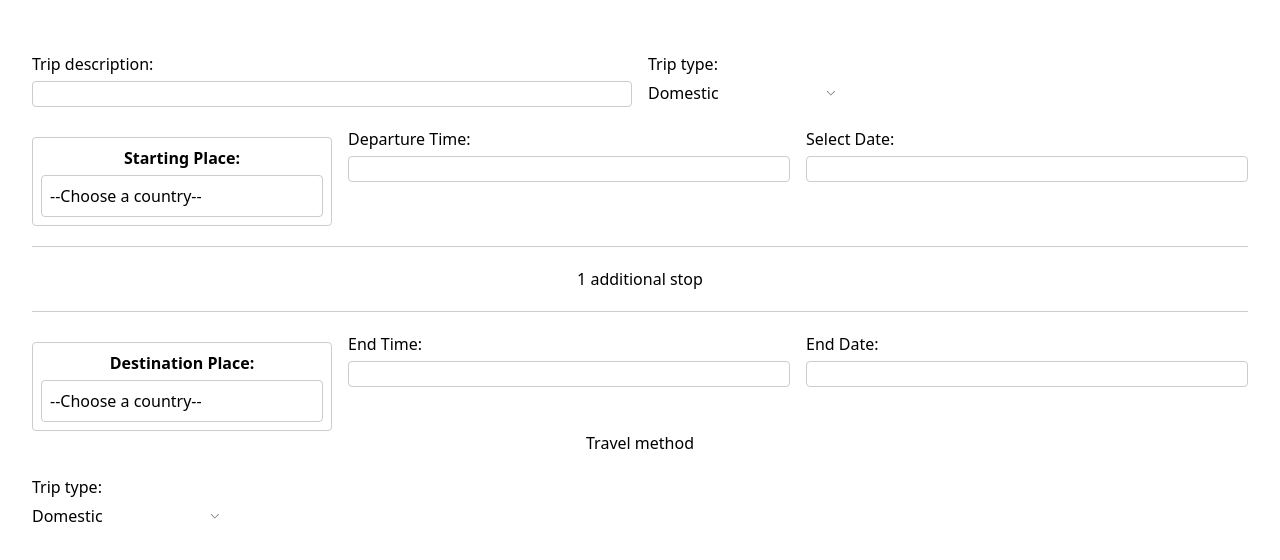
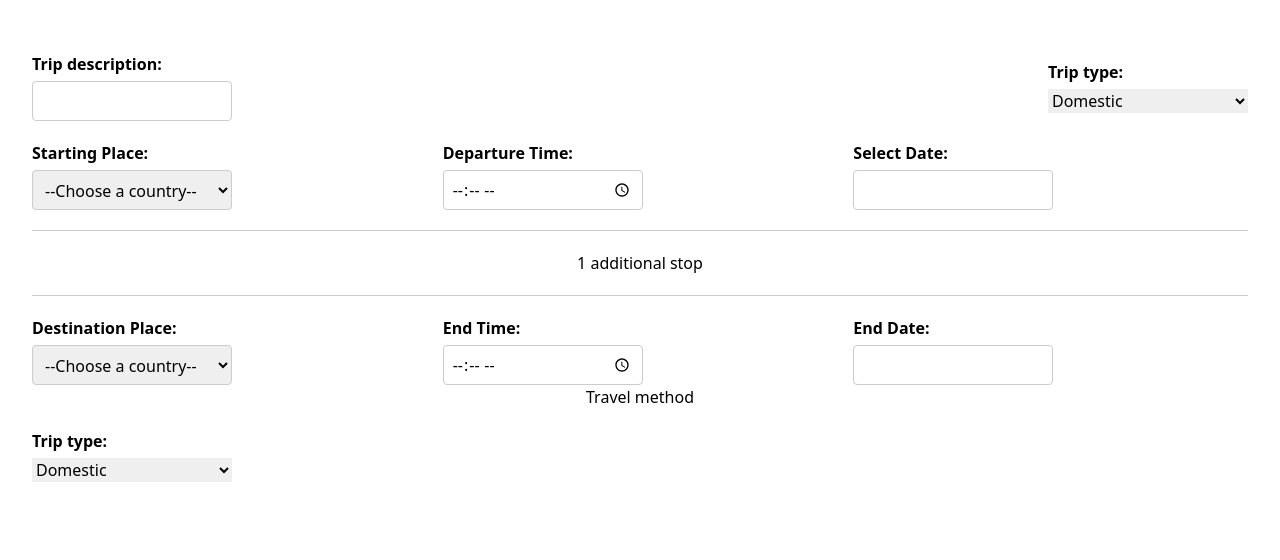
Before and after one commit to tutors-fi/Business-Travel-Expense-app, a React (Vite) app in the folder ts-matkalasku-app/: page / in a window 1280 px wide. Shown: the top 560 px of the page. Built offline with nearby package versions, Linux system fonts and the light colour scheme.

Commit message:
Reorganized components into own folders

```diff
--- /dev/null
+++ b/ts-matkalasku-app/src/components-departure/DatePicker/CustomDatePicker.css
@@ -0,0 +1,18 @@
+.date-picker-container {
+  display: flex;
+  flex-direction: column;
+  align-items: flex-start; /* Align items to the start of the container */
+  flex: 2.2;
+}
+
+.date-picker-container label {
+  font-weight: bold;
+  margin-right: 10px; /* Add space between label and input */
+}
+
+.date-picker-input {
+  height: 30px; /* Adjust to match other input sizes */
+  padding: 5px;
+  border: 1px solid #ccc;
+  border-radius: 4px;
+}
--- a/ts-matkalasku-app/src/components-departure/DatePicker.tsx
+++ b/ts-matkalasku-app/src/components-departure/DatePicker/DatePicker.tsx
@@ -1,6 +1,8 @@
 import React, { useState } from "react";
 import DatePicker from "react-datepicker";
 import "react-datepicker/dist/react-datepicker.css";
+// import "./CustomDatePicker.css";
+import "../styles.css";
 
 interface CustomDatePickerProps {
   label: string;
--- a/ts-matkalasku-app/src/components-departure/DepatureInfo.tsx
+++ b/ts-matkalasku-app/src/components-departure/DepatureInfo.tsx
@@ -1,22 +1,25 @@
-import TextBox from "./TextBox";
-import SelectBox from "./SelectBox";
-import CustomDatePicker from "./DatePicker";
-import SelectCountry from "./SelectCountry.tsx";
+import TextBox from "./TextBox/TextBox.tsx";
+import SelectBox from "./SelectBox/SelectBox.tsx";
+import CustomDatePicker from "./DatePicker/DatePicker.tsx";
+import SelectCountry from "./SelectCountry/SelectCountry.tsx";
 
 export const Departure_Info = () => {
   return (
     <div>
       <div className="text-box-row">
         <TextBox label="Trip description: " className="text-box" />
-        <SelectBox label="Trip type: " className="text-box" />
+        <SelectBox label="Trip type: " className="text-box-type" />
       </div>
       <div className="text-box-row">
         <SelectCountry
           label="Starting Place: "
           className="select-box-country"
         />
-        <TextBox label="Departure Time: " className="text-box" />
-        <CustomDatePicker label="Select Date: " className="text-box" />
+        <TextBox label="Departure Time: " type="time" className="text-box" />
+        <CustomDatePicker
+          label="Select Date: "
+          className="date-picker-container"
+        />
       </div>
       <hr className="divider" />
       <p>1 additional stop</p>
@@ -26,12 +29,15 @@ export const Departure_Info = () => {
           label="Destination Place: "
           className="select-box-country"
         />
-        <TextBox label="End Time: " className="text-box" />
-        <CustomDatePicker label="End Date: " className="text-box" />
+        <TextBox label="End Time: " type="time" className="text-box" />
+        <CustomDatePicker
+          label="End Date: "
+          className="date-picker-container"
+        />
       </div>
       <p>Travel method</p>
       <div className="text-box-row">
-        <SelectBox label="Trip type: " className="text-box" />
+        <SelectBox label="Trip type: " className="text-box-type" />
       </div>
     </div>
   );
--- a/ts-matkalasku-app/src/components-departure/SelectBox.css
+++ b/ts-matkalasku-app/src/components-departure/SelectBox/SelectBox.css
@@ -5,5 +5,9 @@ select {
   padding-right: 30px; /* Make room for the custom dropdown arrow */
   background-color: white; /* Ensure background color is white */
   color: #333; /* Set text color */
-  width: 200px;
+  width: 150px;
+  padding: 8px;
+  border: 1px solid #ccc;
+  border-radius: 4px;
+  background: white;
 }
--- a/ts-matkalasku-app/src/components-departure/SelectBox.tsx
+++ b/ts-matkalasku-app/src/components-departure/SelectBox/SelectBox.tsx
@@ -1,5 +1,6 @@
 import React, { useState, ChangeEvent } from "react";
-import "./SelectBox.css";
+// import "./SelectBox.css";
+import "../styles.css";
 
 export const OPTIONS = ["Domestic", "International"];
 
--- a/ts-matkalasku-app/src/components-departure/SelectCountry.css
+++ b/ts-matkalasku-app/src/components-departure/SelectCountry/SelectCountry.css
@@ -1,15 +1,17 @@
 .select-box-country {
   width: 300px; /* Change the width to whatever value you prefer */
-  padding: 8px;
+  display: flex;
+  flex-direction: column;
+  align-items: flex-start;
+  /* padding: 8px;
   border: 1px solid #ccc;
   border-radius: 4px;
   background: white;
   appearance: none;
-  margin-top: 10px;
+  margin-top: 10px; */
 }
 
 .select-box-country label {
-  display: block;
   margin-bottom: 5px;
   font-weight: bold;
 }
@@ -19,6 +21,4 @@
   padding: 8px;
   border: 1px solid #ccc;
   border-radius: 4px;
-  background: white;
-  appearance: none;
 }
--- a/ts-matkalasku-app/src/components-departure/SelectCountry.tsx
+++ b/ts-matkalasku-app/src/components-departure/SelectCountry/SelectCountry.tsx
@@ -1,5 +1,6 @@
 import React, { useState, ChangeEvent } from "react";
-import "./SelectCountry.css";
+// import "./SelectCountry.css";
+import "../styles.css";
 
 interface SelectCountryProps {
   label: string;
--- a/ts-matkalasku-app/src/components-departure/TextBox.tsx
+++ /dev/null
@@ -1,19 +0,0 @@
-import React, { useState } from "react";
-import "./TextBox.css";
-
-function TextBox({ label, className }) {
-  const [value, setValue] = useState("");
-
-  const handleChange = (event) => {
-    setValue(event.target.value);
-  };
-
-  return (
-    <div className={className}>
-      <label>{label}</label>
-      <input type="text" value={value} onChange={handleChange} />
-    </div>
-  );
-}
-
-export default TextBox;
--- a/ts-matkalasku-app/src/components-departure/TextBox.css
+++ b/ts-matkalasku-app/src/components-departure/TextBox/TextBox.css
@@ -3,7 +3,7 @@ input {
   padding: 8px;
   border: 1px solid #ccc;
   border-radius: 4px;
-  width: 100%; /* Make sure input takes the full width of its container */
+  width: 200px; /* Make sure input takes the full width of its container */
   box-sizing: border-box; /* Include padding and border in the element's total width and height */
   text-align: left; /* Ensure text inside the input starts from the left */
 }
@@ -12,6 +12,7 @@ input {
   display: flex;
   gap: 16px; /* Adjust the gap as needed */
   margin-top: 20px;
+  align-items: center; /* Align items vertically in the center */
 }
 
 .text-box {
@@ -31,3 +32,9 @@ input {
   background: #ccc; /* Set color */
   margin: 20px 0; /* Add margin */
 }
+
+.text-box-time {
+  display: flex;
+  flex-direction: column; /* Ensure label and input are in column layout */
+  width: 30px;
+}
--- /dev/null
+++ b/ts-matkalasku-app/src/components-departure/TextBox/TextBox.tsx
@@ -0,0 +1,29 @@
+import React, { useState } from "react";
+// import "./TextBox.css";
+import "../styles.css";
+
+interface TextBoxProps {
+  label: string;
+  className?: string;
+}
+
+const TextBox: React.FC<TextBoxProps> = ({
+  label,
+  className,
+  type = "text",
+}) => {
+  const [value, setValue] = useState("");
+
+  const handleChange = (event) => {
+    setValue(event.target.value);
+  };
+
+  return (
+    <div className={className}>
+      <label>{label}</label>
+      <input type={type} value={value} onChange={handleChange} />
+    </div>
+  );
+};
+
+export default TextBox;
--- /dev/null
+++ b/ts-matkalasku-app/src/components-departure/styles.css
@@ -0,0 +1,52 @@
+.text-box-row {
+  display: flex;
+  align-items: center;
+  gap: 16px;
+  margin-top: 20px;
+  text-align: left; /* Ensure text inside the input starts from the left */
+}
+
+.text-box,
+.date-picker-container,
+.select-box-country {
+  display: flex;
+  flex-direction: column;
+  flex: 1;
+}
+
+.text-box input,
+.date-picker-input,
+.select-box-country select {
+  height: 40px;
+  padding: 8px;
+  border: 1px solid #ccc;
+  border-radius: 4px;
+  width: 200px;
+}
+
+.text-box label,
+.date-picker-container label,
+.select-box-country label {
+  margin-bottom: 5px;
+  font-weight: bold;
+}
+
+.divider {
+  border: none; /* Remove default border */
+  height: 1px; /* Set height */
+  background: #ccc; /* Set color */
+  margin: 20px 0; /* Add margin */
+}
+
+/* text-box-type */
+
+.text-box-type {
+  display: flex;
+  flex-direction: column;
+  width: 200px;
+}
+
+.text-box-type label {
+  margin-bottom: 5px;
+  font-weight: bold;
+}
```
